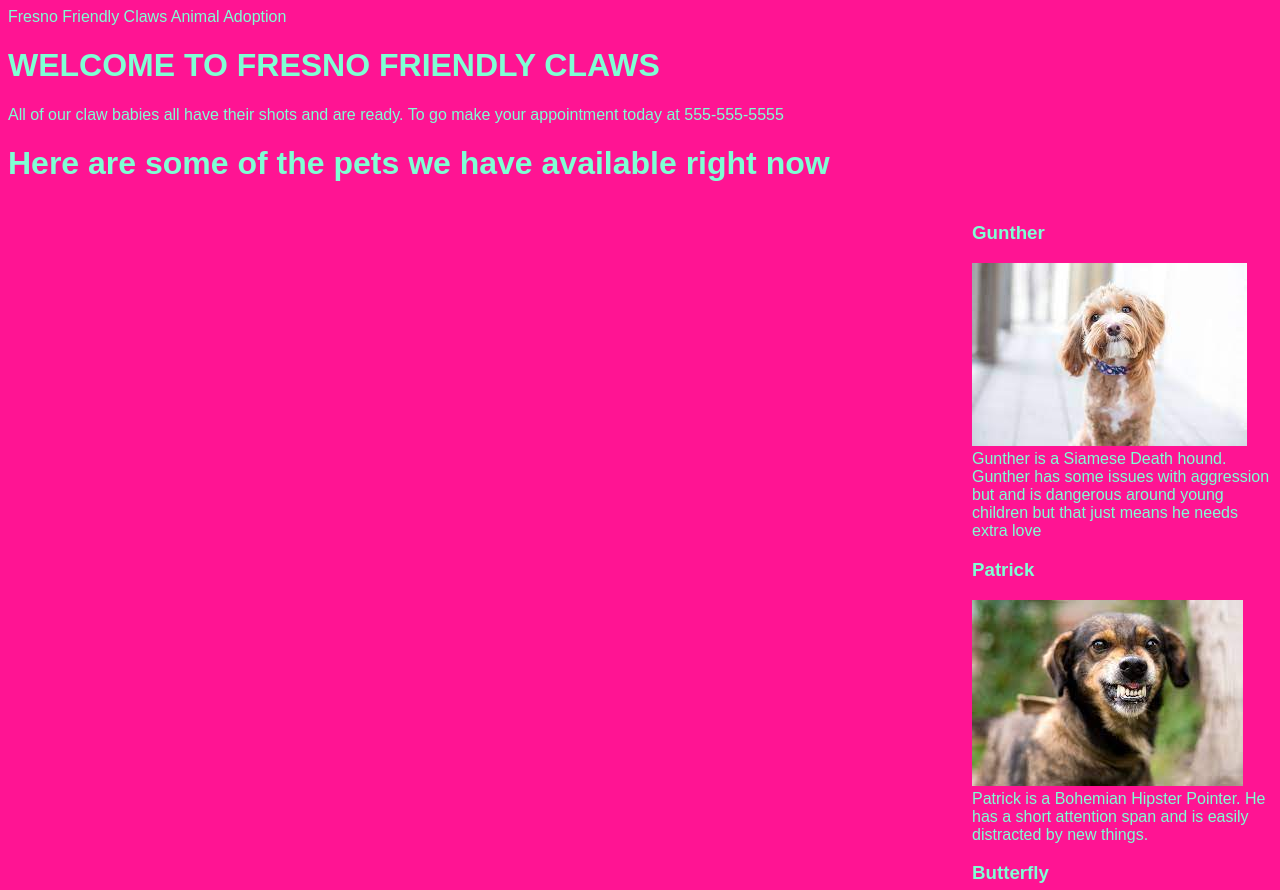
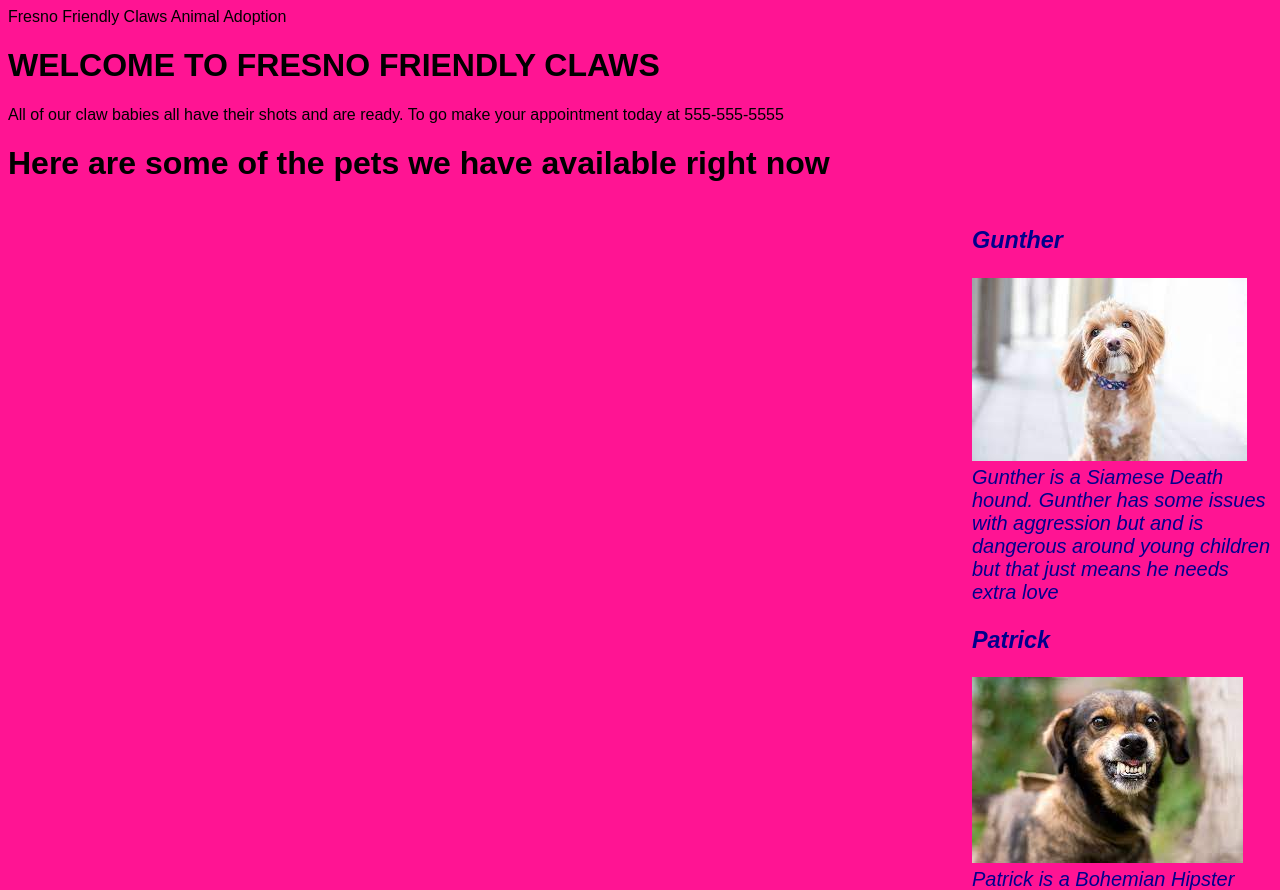
Before and after one commit to ChrisRDavila/animal-shelter, a plain HTML site: page index.html in a window 1280 px wide. Shown: the top 890 px of the page. Drawn offline with Linux system fonts and the light colour scheme.

Commit message:
Playing around with cascade

```diff
--- a/css/styles.css
+++ b/css/styles.css
@@ -3,6 +3,11 @@
   float: right
 }
 body {font-family: sans-serif;
-    color: aquamarine;
     background-color: deeppink;
 }
+.column {font-style: italic;
+         font-size: 20px;
+         color: darkblue;
+        }
+head {color: rgb(16, 52, 18);
+}
```
